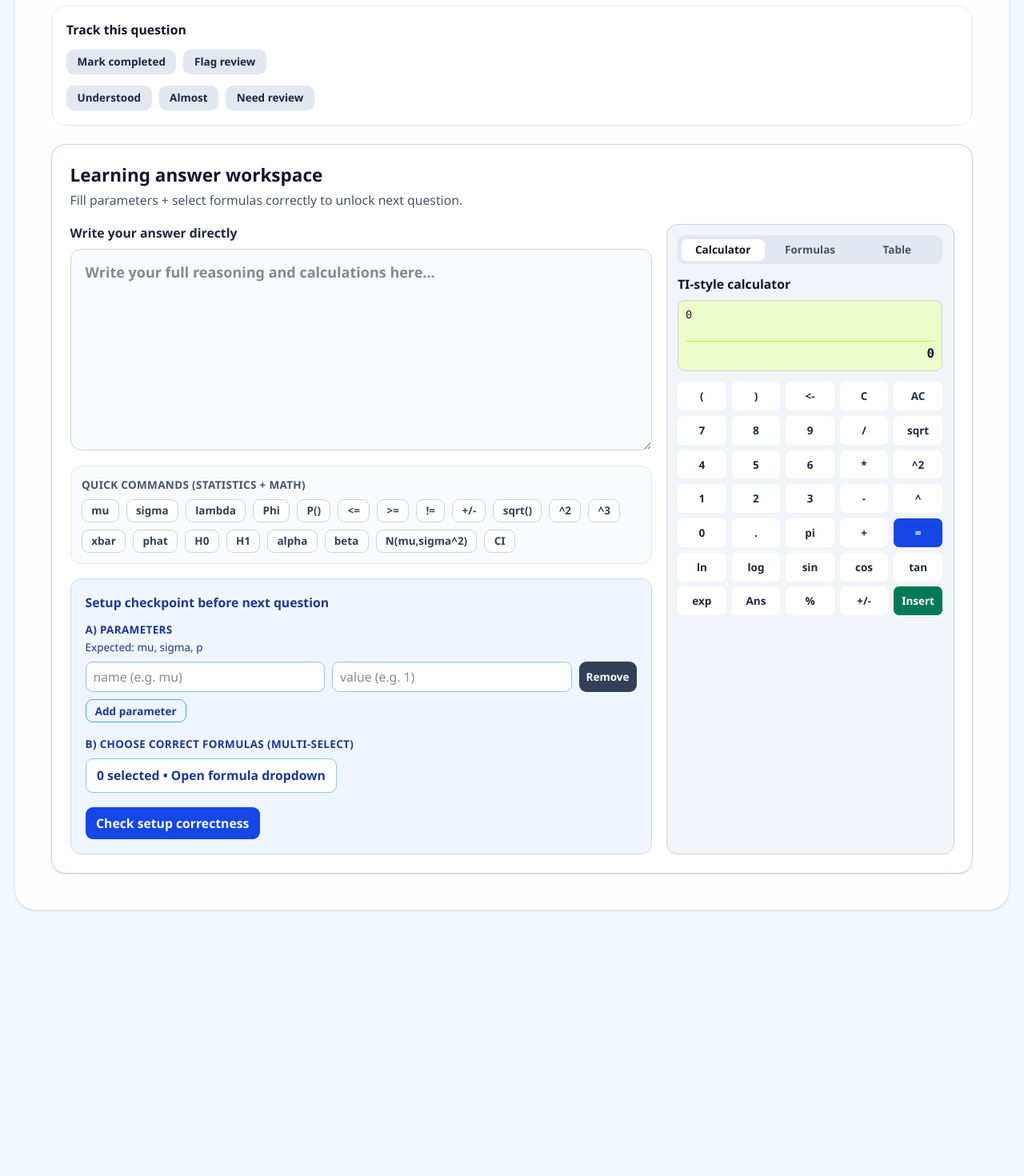
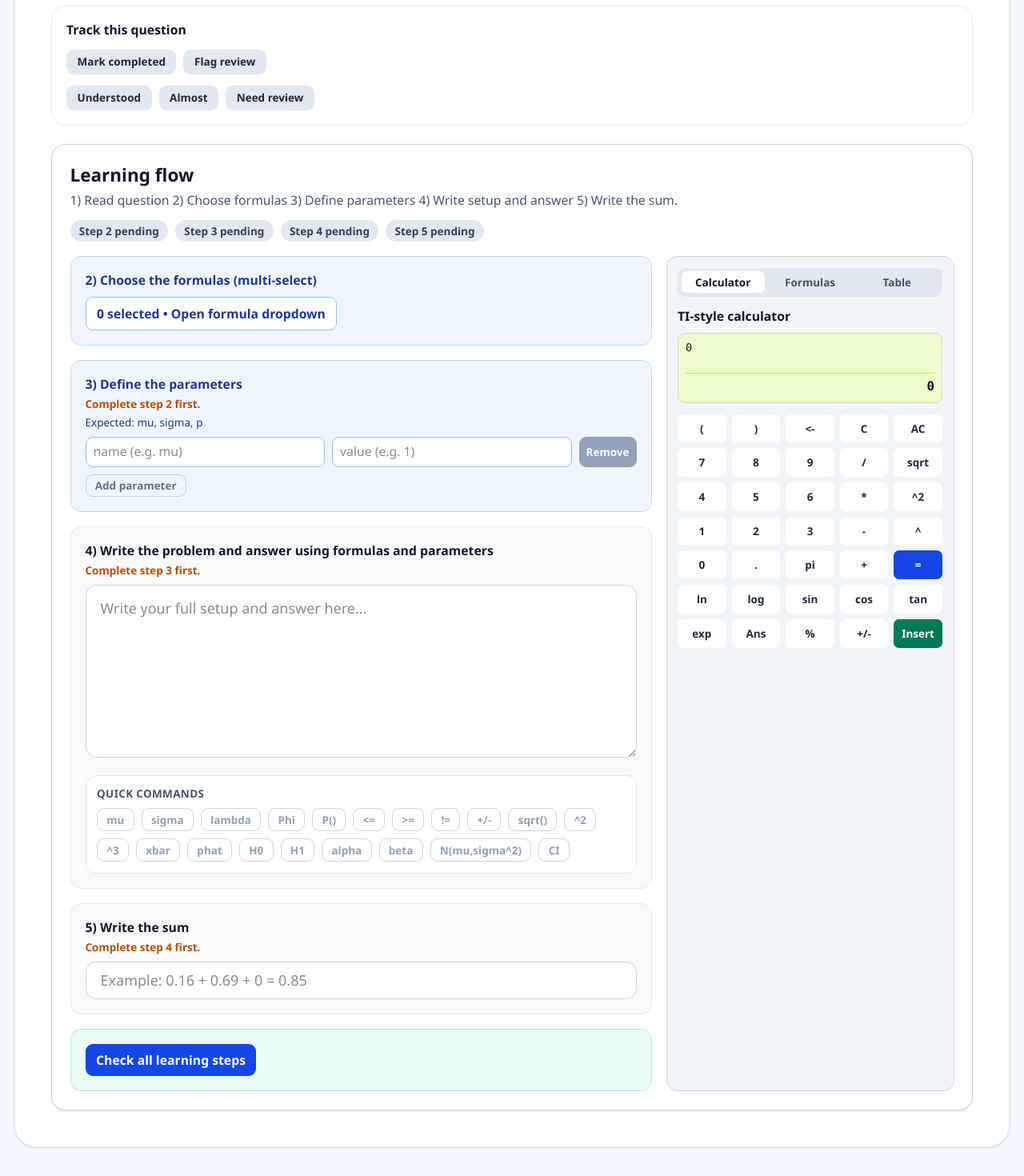
Before and after one commit to stni25xr/math-statistic-2026, a Next.js app in the folder trainer/: page /questions/std-2022-normal-probability-pack in a window 1280 px wide. Shown: the part 2491-3961 px from the top of the page at 80% size. Before the commit the page ends 3665 px from the top, so only its background shows below. Built offline with nearby package versions, Linux system fonts and the light colour scheme.

Commit message:
Enforce 5-step sequential learning flow in workspace

```diff
--- a/trainer/components/answer-workspace.tsx
+++ b/trainer/components/answer-workspace.tsx
@@ -23,6 +23,7 @@ interface ParameterEntry {
 
 interface DraftState {
   attempt: string;
+  sumLine: string;
   parameters: ParameterEntry[];
   selectedFormulas: string[];
 }
@@ -89,12 +90,22 @@ function emptyParameters(): ParameterEntry[] {
 
 function loadDraft(questionId: string): DraftState {
   if (typeof window === "undefined") {
-    return { attempt: "", parameters: emptyParameters(), selectedFormulas: [] };
+    return {
+      attempt: "",
+      sumLine: "",
+      parameters: emptyParameters(),
+      selectedFormulas: [],
+    };
   }
 
   const raw = localStorage.getItem(storageKey(questionId));
   if (!raw) {
-    return { attempt: "", parameters: emptyParameters(), selectedFormulas: [] };
+    return {
+      attempt: "",
+      sumLine: "",
+      parameters: emptyParameters(),
+      selectedFormulas: [],
+    };
   }
 
   try {
@@ -110,13 +121,19 @@ function loadDraft(questionId: string): DraftState {
 
     return {
       attempt: parsed.attempt ?? "",
+      sumLine: parsed.sumLine ?? "",
       parameters,
       selectedFormulas: Array.isArray(parsed.selectedFormulas)
         ? parsed.selectedFormulas
         : [],
     };
   } catch {
-    return { attempt: "", parameters: emptyParameters(), selectedFormulas: [] };
+    return {
+      attempt: "",
+      sumLine: "",
+      parameters: emptyParameters(),
+      selectedFormulas: [],
+    };
   }
 }
 
@@ -223,6 +240,7 @@ export function AnswerWorkspace({
 }: AnswerWorkspaceProps) {
   const initialDraft = loadDraft(questionId);
   const [attempt, setAttempt] = useState(initialDraft.attempt);
+  const [sumLine, setSumLine] = useState(initialDraft.sumLine);
   const [parameters, setParameters] = useState<ParameterEntry[]>(
     initialDraft.parameters,
   );
@@ -254,14 +272,37 @@ export function AnswerWorkspace({
 
   const table = getReferenceTable(category);
 
+  const requiredFormulaSet = new Set(questionFormulas);
+  const selectedSet = new Set(selectedFormulas);
+  const missingFormulas = questionFormulas.filter((formula) => !selectedSet.has(formula));
+  const extraFormulas = selectedFormulas.filter(
+    (formula) => !requiredFormulaSet.has(formula),
+  );
+
+  const filledParameters = parameters
+    .filter((entry) => entry.name.trim() && entry.value.trim())
+    .map((entry) => normalizeParameterName(entry.name));
+  const filledSet = new Set<string>(filledParameters);
+  const missingParams = requiredParameters.filter((item) => !filledSet.has(item));
+  const hasParam = filledSet.size > 0;
+
+  const step2Ok =
+    missingFormulas.length === 0 &&
+    extraFormulas.length === 0 &&
+    selectedSet.size === requiredFormulaSet.size;
+  const step3Ok = step2Ok && hasParam && missingParams.length === 0;
+  const step4Ok = step3Ok && attempt.trim().length >= 20;
+  const step5Ok = step4Ok && sumLine.trim().length > 0;
+
   useEffect(() => {
     const payload: DraftState = {
       attempt,
+      sumLine,
       parameters,
       selectedFormulas,
     };
     localStorage.setItem(storageKey(questionId), JSON.stringify(payload));
-  }, [attempt, parameters, questionId, selectedFormulas]);
+  }, [attempt, sumLine, parameters, questionId, selectedFormulas]);
 
   useEffect(() => {
     if (!onValidationChange) {
@@ -309,18 +350,12 @@ export function AnswerWorkspace({
   };
 
   const addParameter = () => {
-    setParameters((previous) =>
-      [
-        ...previous,
-        { id: createId(), name: "", value: "" },
-      ],
-    );
+    setParameters((previous) => [...previous, { id: createId(), name: "", value: "" }]);
     resetValidation();
   };
 
   const removeParameter = (id: string) => {
     const entries = parameters.filter((entry) => entry.id !== id);
-
     setParameters(entries.length ? entries : emptyParameters());
     resetValidation();
   };
@@ -336,48 +371,30 @@ export function AnswerWorkspace({
     resetValidation();
   };
 
-  const checkSetup = () => {
-    const filled = parameters
-      .filter((entry) => entry.name.trim() && entry.value.trim())
-      .map((entry) => normalizeParameterName(entry.name));
-    const filledSet = new Set<string>(filled);
-
-    const missingParams = requiredParameters.filter((item) => !filledSet.has(item));
-    const hasAtLeastOneParam = filledSet.size > 0;
-
-    const requiredFormulaSet = new Set(questionFormulas);
-    const selectedSet = new Set(selectedFormulas);
-
-    const missingFormulas = questionFormulas.filter((formula) => !selectedSet.has(formula));
-    const extraFormulas = selectedFormulas.filter(
-      (formula) => !requiredFormulaSet.has(formula),
+  const checkLearningSteps = () => {
+    if (step2Ok && step3Ok && step4Ok && step5Ok) {
+      setSetupStatus("pass");
+      setSetupMessage(
+        "All 5 learning steps are correct. You can proceed to the next question.",
       );
-
-    const parameterOk = hasAtLeastOneParam && missingParams.length === 0;
-    const formulaOk =
-      missingFormulas.length === 0 &&
-      extraFormulas.length === 0 &&
-      selectedSet.size === requiredFormulaSet.size;
-
-    if (parameterOk && formulaOk) {
-      setSetupStatus("pass");
-      setSetupMessage("Correct setup. You can proceed to the next question.");
       return;
     }
 
     const reasons: string[] = [];
-
-    if (!hasAtLeastOneParam) {
-      reasons.push("Add at least one parameter entry.");
+    if (!step2Ok) {
+      reasons.push("Step 2: choose only the correct formulas.");
+    }
+    if (!hasParam) {
+      reasons.push("Step 3: add at least one parameter.");
     }
     if (missingParams.length > 0) {
-      reasons.push(`Missing parameters: ${missingParams.join(", ")}.`);
+      reasons.push(`Step 3: missing parameters ${missingParams.join(", ")}.`);
     }
-    if (missingFormulas.length > 0) {
-      reasons.push("Missing one or more required formulas.");
+    if (!step4Ok) {
+      reasons.push("Step 4: write your full setup/answer with formula and parameters.");
     }
-    if (extraFormulas.length > 0) {
-      reasons.push("You selected extra formulas that are not needed.");
+    if (!step5Ok) {
+      reasons.push("Step 5: write the sum.");
     }
 
     setSetupStatus("fail");
@@ -463,104 +480,57 @@ export function AnswerWorkspace({
   return (
     <section className="rounded-2xl border border-slate-300 bg-white p-5 shadow-sm dark:border-slate-700 dark:bg-slate-900">
       <h3 className="text-xl font-semibold text-slate-900 dark:text-slate-100">
-        Learning answer workspace
+        Learning flow
       </h3>
       <p className="mt-1 text-sm text-slate-600 dark:text-slate-300">
-        Fill parameters + select formulas correctly to unlock next question.
+        1) Read question 2) Choose formulas 3) Define parameters 4) Write setup and
+        answer 5) Write the sum.
       </p>
+      <div className="mt-3 flex flex-wrap gap-2 text-xs font-semibold">
+        <span
+          className={`rounded-full px-2.5 py-1 ${
+            step2Ok
+              ? "bg-emerald-600 text-white"
+              : "bg-slate-200 text-slate-700 dark:bg-slate-700 dark:text-slate-100"
+          }`}
+        >
+          Step 2 {step2Ok ? "done" : "pending"}
+        </span>
+        <span
+          className={`rounded-full px-2.5 py-1 ${
+            step3Ok
+              ? "bg-emerald-600 text-white"
+              : "bg-slate-200 text-slate-700 dark:bg-slate-700 dark:text-slate-100"
+          }`}
+        >
+          Step 3 {step3Ok ? "done" : "pending"}
+        </span>
+        <span
+          className={`rounded-full px-2.5 py-1 ${
+            step4Ok
+              ? "bg-emerald-600 text-white"
+              : "bg-slate-200 text-slate-700 dark:bg-slate-700 dark:text-slate-100"
+          }`}
+        >
+          Step 4 {step4Ok ? "done" : "pending"}
+        </span>
+        <span
+          className={`rounded-full px-2.5 py-1 ${
+            step5Ok
+              ? "bg-emerald-600 text-white"
+              : "bg-slate-200 text-slate-700 dark:bg-slate-700 dark:text-slate-100"
+          }`}
+        >
+          Step 5 {step5Ok ? "done" : "pending"}
+        </span>
+      </div>
 
       <div className="mt-4 grid gap-4 lg:grid-cols-[1fr_360px]">
-        <div>
-          <label className="block text-sm font-semibold text-slate-800 dark:text-slate-200">
-            Write your answer directly
-            <textarea
-              ref={answerRef}
-              value={attempt}
-              onChange={(event) => {
-                setAttempt(event.target.value);
-                resetValidation();
-              }}
-              placeholder="Write your full reasoning and calculations here..."
-              className="mt-2 min-h-56 w-full rounded-xl border border-slate-300 bg-slate-50 px-4 py-3 text-base leading-relaxed text-slate-900 outline-none ring-blue-500 focus:ring dark:border-slate-600 dark:bg-slate-800 dark:text-slate-100"
-            />
-          </label>
-
-          <div className="mt-3 rounded-xl border border-slate-200 bg-slate-50 p-3 dark:border-slate-700 dark:bg-slate-800">
-            <p className="text-xs font-semibold uppercase tracking-wide text-slate-600 dark:text-slate-300">
-              Quick commands (statistics + math)
-            </p>
-            <div className="mt-2 flex flex-wrap gap-2">
-              {quickSymbols.map((item) => (
-                <button
-                  key={item.label}
-                  type="button"
-                  onClick={() => insertAtCursor(item.token)}
-                  className="rounded-lg border border-slate-300 bg-white px-2.5 py-1 text-xs font-semibold text-slate-700 hover:bg-slate-100 dark:border-slate-600 dark:bg-slate-900 dark:text-slate-100 dark:hover:bg-slate-700"
-                >
-                  {item.label}
-                </button>
-              ))}
-            </div>
-          </div>
-
-          <div className="mt-4 rounded-xl border border-blue-200 bg-blue-50 p-4 dark:border-blue-900 dark:bg-blue-900/30">
+        <div className="space-y-4">
+          <section className="rounded-xl border border-blue-200 bg-blue-50 p-4 dark:border-blue-900 dark:bg-blue-900/30">
             <h4 className="text-sm font-semibold text-blue-900 dark:text-blue-100">
-              Setup checkpoint before next question
+              2) Choose the formulas (multi-select)
             </h4>
-
-            <div className="mt-3">
-              <p className="text-xs font-semibold uppercase tracking-wide text-blue-900 dark:text-blue-100">
-                A) Parameters
-              </p>
-              {requiredParameters.length > 0 ? (
-                <p className="mt-1 text-xs text-blue-900 dark:text-blue-100">
-                  Expected: {requiredParameters.join(", ")}
-                </p>
-              ) : null}
-
-              <div className="mt-2 space-y-2">
-                {parameters.map((entry) => (
-                  <div key={entry.id} className="grid grid-cols-[1fr_1fr_auto] gap-2">
-                    <input
-                      value={entry.name}
-                      onChange={(event) =>
-                        updateParameter(entry.id, "name", event.target.value)
-                      }
-                      placeholder="name (e.g. mu)"
-                      className="rounded-lg border border-blue-300 bg-white px-2 py-1.5 text-sm text-slate-900 outline-none ring-blue-500 focus:ring dark:border-blue-700 dark:bg-slate-900 dark:text-slate-100"
-                    />
-                    <input
-                      value={entry.value}
-                      onChange={(event) =>
-                        updateParameter(entry.id, "value", event.target.value)
-                      }
-                      placeholder="value (e.g. 1)"
-                      className="rounded-lg border border-blue-300 bg-white px-2 py-1.5 text-sm text-slate-900 outline-none ring-blue-500 focus:ring dark:border-blue-700 dark:bg-slate-900 dark:text-slate-100"
-                    />
-                    <button
-                      type="button"
-                      onClick={() => removeParameter(entry.id)}
-                      className="rounded-lg bg-slate-700 px-2 py-1 text-xs font-semibold text-white hover:bg-slate-800"
-                    >
-                      Remove
-                    </button>
-                  </div>
-                ))}
-              </div>
-
-              <button
-                type="button"
-                onClick={addParameter}
-                className="mt-2 rounded-lg border border-blue-400 px-2.5 py-1 text-xs font-semibold text-blue-900 hover:bg-blue-100 dark:border-blue-700 dark:text-blue-100 dark:hover:bg-blue-900/40"
-              >
-                Add parameter
-              </button>
-            </div>
-
-            <div className="mt-4">
-              <p className="text-xs font-semibold uppercase tracking-wide text-blue-900 dark:text-blue-100">
-                B) Choose correct formulas (multi-select)
-              </p>
             <button
               type="button"
               onClick={() => setFormulaMenuOpen((previous) => !previous)}
@@ -568,7 +538,6 @@ export function AnswerWorkspace({
             >
               {selectedFormulas.length} selected • Open formula dropdown
             </button>
-
             {formulaMenuOpen ? (
               <div className="mt-2 max-h-56 overflow-auto rounded-lg border border-blue-200 bg-white p-2 dark:border-blue-800 dark:bg-slate-900">
                 {formulaOptions.map((formula) => {
@@ -592,36 +561,167 @@ export function AnswerWorkspace({
                 })}
               </div>
             ) : null}
+          </section>
+
+          <section className="rounded-xl border border-blue-200 bg-blue-50 p-4 dark:border-blue-900 dark:bg-blue-900/30">
+            <h4 className="text-sm font-semibold text-blue-900 dark:text-blue-100">
+              3) Define the parameters
+            </h4>
+            {!step2Ok ? (
+              <p className="mt-1 text-xs font-semibold text-amber-700 dark:text-amber-300">
+                Complete step 2 first.
+              </p>
+            ) : null}
+            {requiredParameters.length > 0 ? (
+              <p className="mt-1 text-xs text-blue-900 dark:text-blue-100">
+                Expected: {requiredParameters.join(", ")}
+              </p>
+            ) : null}
+
+            <div className="mt-2 space-y-2">
+              {parameters.map((entry) => (
+                <div key={entry.id} className="grid grid-cols-[1fr_1fr_auto] gap-2">
+                  <input
+                    value={entry.name}
+                    disabled={!step2Ok}
+                    onChange={(event) =>
+                      updateParameter(entry.id, "name", event.target.value)
+                    }
+                    placeholder="name (e.g. mu)"
+                    className="rounded-lg border border-blue-300 bg-white px-2 py-1.5 text-sm text-slate-900 outline-none ring-blue-500 focus:ring dark:border-blue-700 dark:bg-slate-900 dark:text-slate-100"
+                  />
+                  <input
+                    value={entry.value}
+                    disabled={!step2Ok}
+                    onChange={(event) =>
+                      updateParameter(entry.id, "value", event.target.value)
+                    }
+                    placeholder="value (e.g. 1)"
+                    className="rounded-lg border border-blue-300 bg-white px-2 py-1.5 text-sm text-slate-900 outline-none ring-blue-500 focus:ring dark:border-blue-700 dark:bg-slate-900 dark:text-slate-100"
+                  />
+                  <button
+                    type="button"
+                    disabled={!step2Ok}
+                    onClick={() => removeParameter(entry.id)}
+                    className={`rounded-lg px-2 py-1 text-xs font-semibold text-white ${
+                      step2Ok
+                        ? "bg-slate-700 hover:bg-slate-800"
+                        : "cursor-not-allowed bg-slate-400"
+                    }`}
+                  >
+                    Remove
+                  </button>
+                </div>
+              ))}
             </div>
 
-            <div className="mt-4 flex flex-wrap items-center gap-2">
             <button
               type="button"
-                onClick={checkSetup}
+              disabled={!step2Ok}
+              onClick={addParameter}
+              className={`mt-2 rounded-lg border px-2.5 py-1 text-xs font-semibold ${
+                step2Ok
+                  ? "border-blue-400 text-blue-900 hover:bg-blue-100 dark:border-blue-700 dark:text-blue-100 dark:hover:bg-blue-900/40"
+                  : "cursor-not-allowed border-slate-300 text-slate-500 dark:border-slate-700 dark:text-slate-400"
+              }`}
+            >
+              Add parameter
+            </button>
+          </section>
+
+          <section className="rounded-xl border border-slate-200 bg-slate-50 p-4 dark:border-slate-700 dark:bg-slate-800">
+            <h4 className="text-sm font-semibold text-slate-900 dark:text-slate-100">
+              4) Write the problem and answer using formulas and parameters
+            </h4>
+            {!step3Ok ? (
+              <p className="mt-1 text-xs font-semibold text-amber-700 dark:text-amber-300">
+                Complete step 3 first.
+              </p>
+            ) : null}
+            <textarea
+              ref={answerRef}
+              value={attempt}
+              disabled={!step3Ok}
+              onChange={(event) => {
+                setAttempt(event.target.value);
+                resetValidation();
+              }}
+              placeholder="Write your full setup and answer here..."
+              className="mt-2 min-h-48 w-full rounded-xl border border-slate-300 bg-white px-4 py-3 text-base leading-relaxed text-slate-900 outline-none ring-blue-500 focus:ring dark:border-slate-600 dark:bg-slate-900 dark:text-slate-100"
+            />
+
+            <div className="mt-3 rounded-xl border border-slate-200 bg-white p-3 dark:border-slate-700 dark:bg-slate-900">
+              <p className="text-xs font-semibold uppercase tracking-wide text-slate-600 dark:text-slate-300">
+                Quick commands
+              </p>
+              <div className="mt-2 flex flex-wrap gap-2">
+                {quickSymbols.map((item) => (
+                  <button
+                    key={item.label}
+                    type="button"
+                    disabled={!step3Ok}
+                    onClick={() => insertAtCursor(item.token)}
+                    className={`rounded-lg border bg-white px-2.5 py-1 text-xs font-semibold ${
+                      step3Ok
+                        ? "border-slate-300 text-slate-700 hover:bg-slate-100 dark:border-slate-600 dark:bg-slate-900 dark:text-slate-100 dark:hover:bg-slate-700"
+                        : "cursor-not-allowed border-slate-300 text-slate-400 dark:border-slate-700 dark:bg-slate-900 dark:text-slate-500"
+                    }`}
+                  >
+                    {item.label}
+                  </button>
+                ))}
+              </div>
+            </div>
+          </section>
+
+          <section className="rounded-xl border border-slate-200 bg-slate-50 p-4 dark:border-slate-700 dark:bg-slate-800">
+            <h4 className="text-sm font-semibold text-slate-900 dark:text-slate-100">
+              5) Write the sum
+            </h4>
+            {!step4Ok ? (
+              <p className="mt-1 text-xs font-semibold text-amber-700 dark:text-amber-300">
+                Complete step 4 first.
+              </p>
+            ) : null}
+            <input
+              value={sumLine}
+              disabled={!step4Ok}
+              onChange={(event) => {
+                setSumLine(event.target.value);
+                resetValidation();
+              }}
+              placeholder="Example: 0.16 + 0.69 + 0 = 0.85"
+              className="mt-2 w-full rounded-xl border border-slate-300 bg-white px-4 py-2 text-base text-slate-900 outline-none ring-blue-500 focus:ring dark:border-slate-600 dark:bg-slate-900 dark:text-slate-100"
+            />
+          </section>
+
+          <section className="rounded-xl border border-emerald-200 bg-emerald-50 p-4 dark:border-emerald-900 dark:bg-emerald-900/25">
+            <button
+              type="button"
+              onClick={checkLearningSteps}
               className="rounded-lg bg-blue-700 px-3 py-2 text-sm font-semibold text-white hover:bg-blue-800"
             >
-                Check setup correctness
+              Check all learning steps
             </button>
 
             {setupStatus === "pass" ? (
-                <span className="rounded-lg bg-emerald-600 px-2 py-1 text-xs font-semibold text-white">
+              <span className="ml-2 rounded-lg bg-emerald-600 px-2 py-1 text-xs font-semibold text-white">
                 Correct
               </span>
             ) : null}
 
             {setupStatus === "fail" ? (
-                <span className="rounded-lg bg-rose-600 px-2 py-1 text-xs font-semibold text-white">
+              <span className="ml-2 rounded-lg bg-rose-600 px-2 py-1 text-xs font-semibold text-white">
                 Not yet correct
               </span>
             ) : null}
-            </div>
 
             {setupMessage ? (
-              <p className="mt-2 text-sm text-blue-900 dark:text-blue-100">
+              <p className="mt-2 text-sm text-slate-800 dark:text-slate-100">
                 {setupMessage}
               </p>
             ) : null}
-          </div>
+          </section>
         </div>
 
         <aside className="rounded-xl border border-slate-300 bg-slate-100 p-3 dark:border-slate-600 dark:bg-slate-800">
```
Lines whose indentation alone changed are shown as unchanged.
